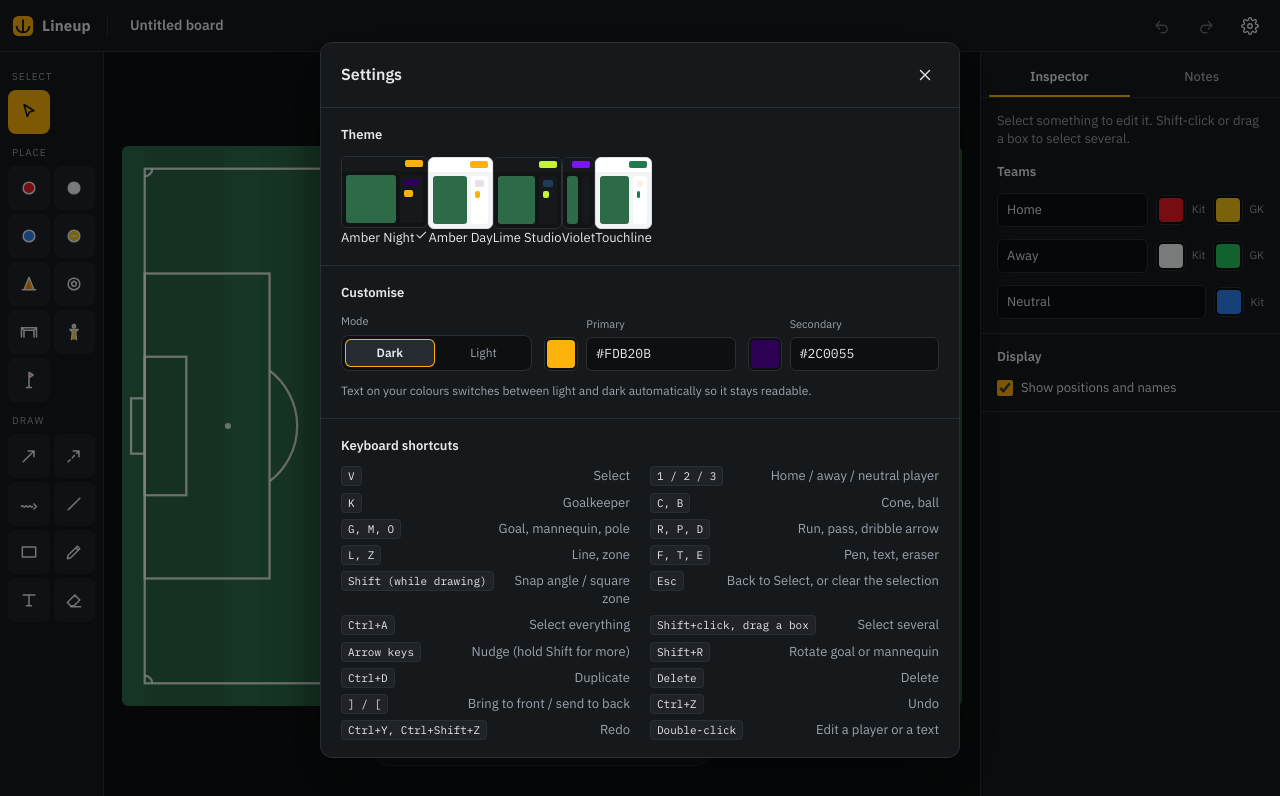
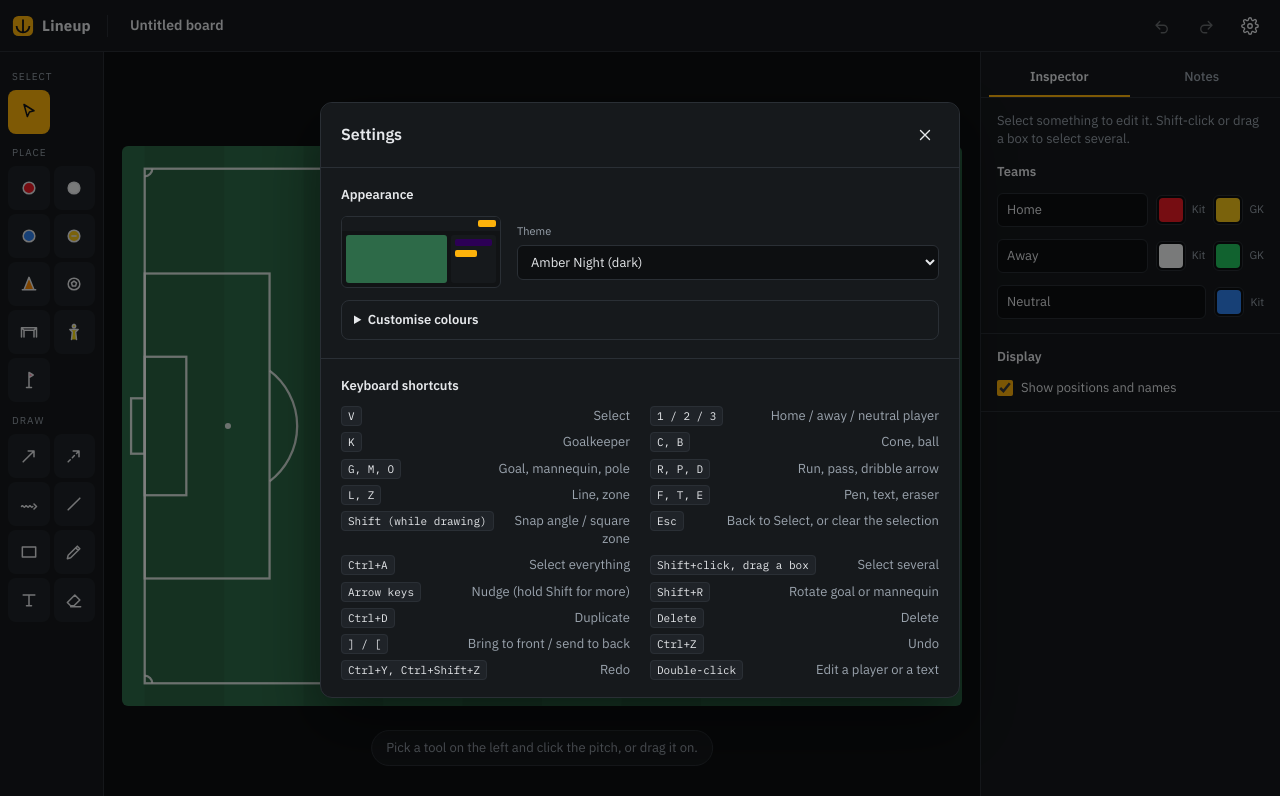
Before and after one commit to DanielKhojaste/lineup, a React (Vite) app: page / in a window 1280 px wide. Both pictures are taken after a click on the button 1250 px from the left and 25 px from the top of the page. Shown: the top 796 px of the page. Built offline with nearby package versions, Linux system fonts and the light colour scheme.

Commit message:
feat(settings): pick the theme from a dropdown and fold custom colours away

```diff
--- a/src/components/shell/SettingsDialog.tsx
+++ b/src/components/shell/SettingsDialog.tsx
@@ -122,39 +122,39 @@ export default function SettingsDialog({
 				</header>
 
 				<section className="dialog__section">
-					<h3>Theme</h3>
-					<div
-						className="theme-grid"
-						role="radiogroup"
-						aria-label="Theme presets"
+					<h3>Appearance</h3>
+					<div className="theme-picker">
+						<ThemePreview settings={theme} />
+						<div className="field">
+							<label className="field__label" htmlFor="theme-select">
+								Theme
+							</label>
+							<select
+								id="theme-select"
+								className="field__input"
+								value={theme.preset}
+								onChange={(e) => {
+									const preset = THEME_PRESETS.find(
+										(p) => p.preset === e.target.value,
+									);
+									if (preset) setTheme(preset);
+								}}
 							>
-						{THEME_PRESETS.map((preset) => {
-							const active = theme.preset === preset.preset;
-							return (
-								<button
-									key={preset.preset}
-									type="button"
-									role="radio"
-									aria-checked={active}
-									className={`theme-card${active ? " is-active" : ""}`}
-									onClick={() => setTheme(preset)}
-								>
-									<ThemePreview settings={preset} />
-									<span className="theme-card__name">
-										{preset.name}
-										{active && <Icon name="check" size={14} />}
-									</span>
-								</button>
-							);
-						})}
+								{THEME_PRESETS.map((preset) => (
+									<option key={preset.preset} value={preset.preset}>
+										{preset.name} ({preset.mode === "dark" ? "dark" : "light"})
+									</option>
+								))}
+								{theme.preset === "custom" && (
+									<option value="custom">Custom</option>
+								)}
+							</select>
 						</div>
-				</section>
+					</div>
 
-				<section className="dialog__section">
-					<h3>
-						Customise
-						{theme.preset === "custom" && <span className="badge">Custom</span>}
-					</h3>
+					<details className="disclosure">
+						<summary>Customise colours</summary>
+						<div className="disclosure__body">
 							<div className="customise">
 								<div className="field">
 									<span className="field__label" id="mode-label">
@@ -193,9 +193,11 @@ export default function SettingsDialog({
 								/>
 							</div>
 							<p className="muted small">
-						Text on your colours switches between light and dark automatically
-						so it stays readable.
+								Changing a colour switches the theme to Custom. Text on your
+								colours turns light or dark automatically so it stays readable.
 							</p>
+						</div>
+					</details>
 				</section>
 
 				<section className="dialog__section">
```
Lines whose indentation alone changed are shown as unchanged.
